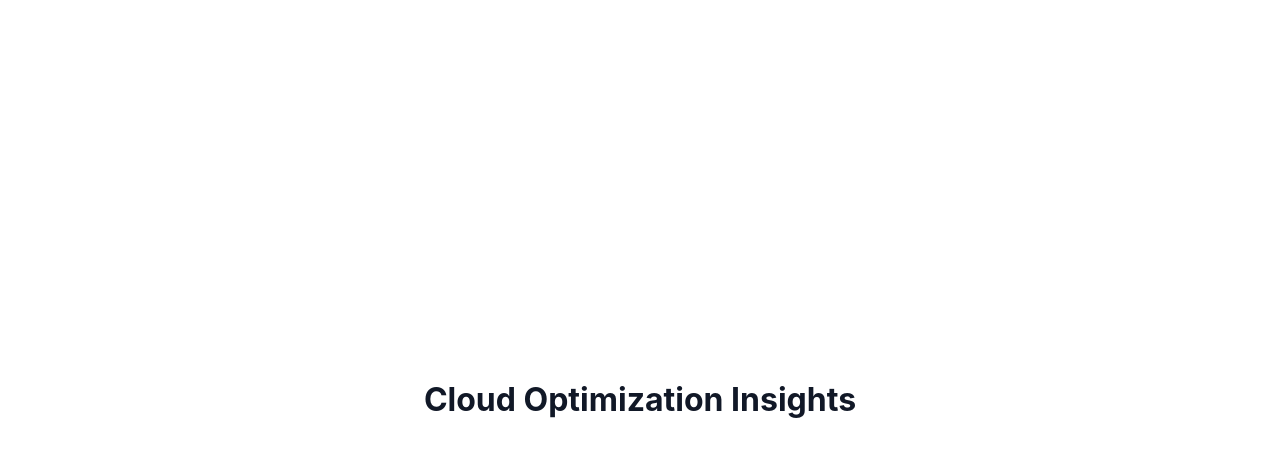
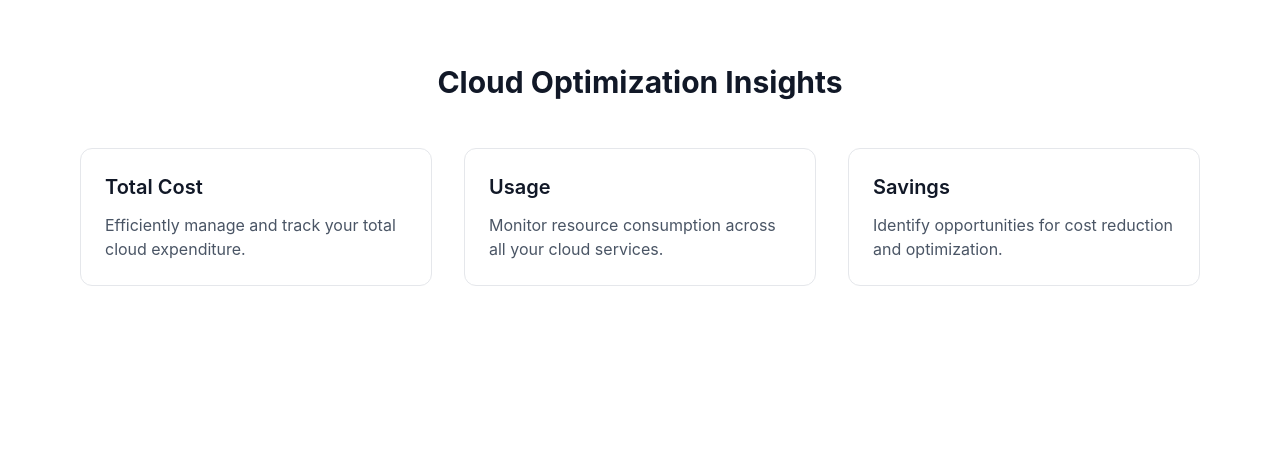
Before and after one commit to nagachaitanya0004/frontend-animation, a Next.js app: page / in a window 1280 px wide. Shown: the top 456 px of the page. Built offline with nearby package versions, Linux system fonts and the light colour scheme.

Commit message:
added basic feature section layout and cards

```diff
--- a/package.json
+++ b/package.json
@@ -14,11 +14,15 @@
     "react-dom": "19.2.4"
   },
   "devDependencies": {
+    "@tailwindcss/postcss": "^4.2.2",
     "@types/node": "^20",
     "@types/react": "^19",
     "@types/react-dom": "^19",
+    "autoprefixer": "^10.5.0",
     "eslint": "^9",
     "eslint-config-next": "16.2.3",
+    "postcss": "^8.5.9",
+    "tailwindcss": "^4.2.2",
     "typescript": "^5"
   }
 }
--- /dev/null
+++ b/postcss.config.mjs
@@ -0,0 +1,8 @@
+/** @type {import('postcss-load-config').Config} */
+const config = {
+  plugins: {
+    "@tailwindcss/postcss": {},
+  },
+};
+
+export default config;
--- a/src/app/globals.css
+++ b/src/app/globals.css
@@ -1,3 +1,5 @@
+@import "tailwindcss";
+
 :root {
   --background: #ffffff;
   --foreground: #111827;
@@ -10,12 +12,6 @@
   }
 }
 
-* {
-  box-sizing: border-box;
-  padding: 0;
-  margin: 0;
-}
-
 body {
   color: var(--foreground);
   background: var(--background);
--- a/src/app/page.tsx
+++ b/src/app/page.tsx
@@ -1,13 +1,9 @@
+import FeatureSection from "@/components/FeatureSection";
+
 export default function Home() {
   return (
-    <main style={{
-      display: 'flex',
-      justifyContent: 'center',
-      alignItems: 'center',
-      minHeight: '100vh',
-      flexDirection: 'column'
-    }}>
-      <h1>Cloud Optimization Insights</h1>
+    <main>
+      <FeatureSection />
     </main>
   );
 }
--- /dev/null
+++ b/src/components/FeatureSection.tsx
@@ -0,0 +1,23 @@
+import React from 'react';
+
+export default function FeatureSection() {
+  const cards = [
+    { title: "Total Cost", description: "Efficiently manage and track your total cloud expenditure." },
+    { title: "Usage", description: "Monitor resource consumption across all your cloud services." },
+    { title: "Savings", description: "Identify opportunities for cost reduction and optimization." }
+  ];
+
+  return (
+    <section className="py-16 px-4 max-w-6xl mx-auto">
+      <h1 className="text-3xl font-bold text-center mb-12">Cloud Optimization Insights</h1>
+      <div className="grid grid-cols-1 md:grid-cols-3 gap-8">
+        {cards.map((card, index) => (
+          <div key={index} className="p-6 border border-gray-200 dark:border-gray-800 rounded-xl hover:shadow-sm transition-shadow">
+            <h2 className="text-xl font-semibold mb-3">{card.title}</h2>
+            <p className="text-gray-600 dark:text-gray-400">{card.description}</p>
+          </div>
+        ))}
+      </div>
+    </section>
+  );
+}
--- /dev/null
+++ b/tailwind.config.ts
@@ -0,0 +1,19 @@
+import type { Config } from "tailwindcss";
+
+const config: Config = {
+  content: [
+    "./src/pages/**/*.{js,ts,jsx,tsx,mdx}",
+    "./src/components/**/*.{js,ts,jsx,tsx,mdx}",
+    "./src/app/**/*.{js,ts,jsx,tsx,mdx}",
+  ],
+  theme: {
+    extend: {
+      colors: {
+        background: "var(--background)",
+        foreground: "var(--foreground)",
+      },
+    },
+  },
+  plugins: [],
+};
+export default config;
```
Also changed, not shown: 1 other file (tests, documents, lock files or other folders).
